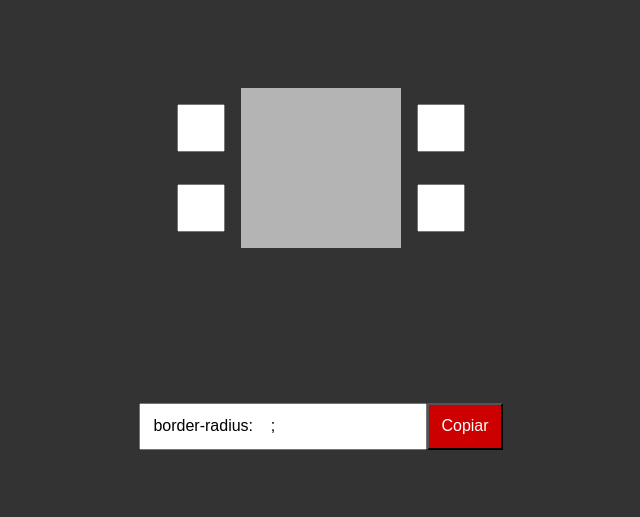
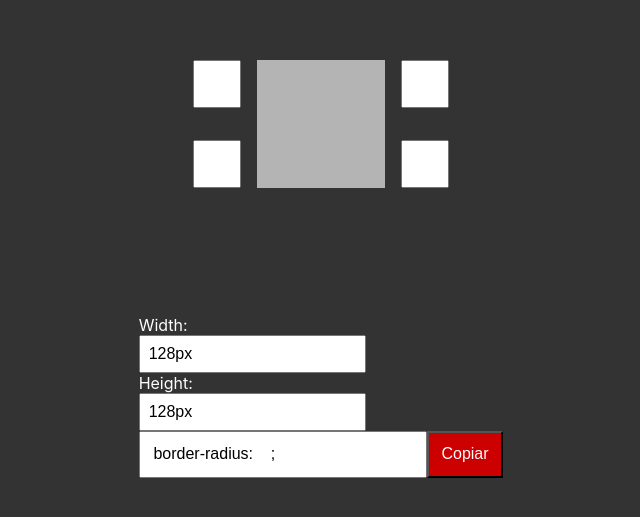
Before and after one commit to AluisioNBR/css-border-radius-generator-previewer, a Next.js app: page / in a window 1280 px wide. Shown: the part 131-648 px from the top of the page, without its empty margins (319-959 px from the left). Built offline with nearby package versions, Linux system fonts and the light colour scheme.

Commit message:
width/height variable

```diff
--- a/pages/index.js
+++ b/pages/index.js
@@ -4,6 +4,8 @@ import styles from '../styles/Home.module.css'
 import { useState } from 'react'
 
 function Box({
+  boxWidth,
+  boxHeight,
   setCssCopyAreaValue,
   topLeftCorner,
   downLeftCorner,
@@ -53,7 +55,13 @@ function Box({
   let value = `${topLeftCorner} ${topRightCorner} ${downRightCorner} ${downLeftCorner}`
   setCssCopyAreaValue(`border-radius: ${value};`)
 
-  return <div id={styles.box} style={{borderRadius: value}}></div>
+  return <div id={styles.box} style={
+    {
+      borderRadius: value,
+      width: boxWidth,
+      height: boxHeight
+    }
+    }></div>
 }
 
 function PointModifier({
@@ -93,7 +101,11 @@ function SideBox({
   )
 }
 
-function BoxContainer({ setCssCopyAreaValue }){
+function BoxContainer({
+  boxWidth,
+  boxHeight,
+  setCssCopyAreaValue
+}){
   const [topRightCorner, setTopRightCorner] = useState('')
   const [topLeftCorner, setTopLeftCorner] = useState('')
   const [downRightCorner, setDownRightCorner] = useState('')
@@ -109,6 +121,8 @@ function BoxContainer({ setCssCopyAreaValue }){
       />
 
       <Box
+        boxWidth={boxWidth}
+        boxHeight={boxHeight}
         setCssCopyAreaValue={setCssCopyAreaValue}
         topLeftCorner={topLeftCorner}
         downLeftCorner={downLeftCorner}
@@ -150,11 +164,67 @@ function CssCopyArea({ value }){
   )
 }
 
+function Dimension({
+  name,
+  value,
+  setDimension
+}){
+  return(
+    <div>
+      <label className={styles.dimensionLabel} htmlFor={name}>
+        {name}:
+      </label>
+      <br/>
+      <input
+        type='text'
+        name={name}
+        className={styles.dimensionInput}
+        value={value}
+        onChange={(event) => setDimension(event.target.value)}
+      />
+    </div>
+  )
+}
+
+function BoxSize({
+  boxWidth,
+  boxHeight,
+  setBoxWidth,
+  setBoxHeight
+}){
+  return(
+    <div>
+      <Dimension
+        name='Width'
+        value={boxWidth}
+        setDimension={setBoxWidth}
+      />
+
+      <Dimension
+        name='Height'
+        value={boxHeight}
+        setDimension={setBoxHeight}
+      />
+    </div>
+  )
+}
+
 function ExtrasContainer({
+  boxWidth,
+  boxHeight,
+  setBoxWidth,
+  setBoxHeight,
   cssCopyAreaValue
 }){
   return(
     <div>
+      <BoxSize
+        boxWidth={boxWidth}
+        boxHeight={boxHeight}
+        setBoxWidth={setBoxWidth}
+        setBoxHeight={setBoxHeight}
+      />
+
       <CssCopyArea
         value={cssCopyAreaValue}
       />
@@ -164,6 +234,8 @@ function ExtrasContainer({
 
 export default function Home() {
   const [cssCopyAreaValue, setCssCopyAreaValue] = useState('border-radius: 0;')
+  const [boxWidth, setBoxWidth] = useState('128px')
+  const [boxHeight, setBoxHeight] = useState('128px')
 
   return (
     <div className={styles.container}>
@@ -175,10 +247,16 @@ export default function Home() {
 
       <main className={styles.main}>
         <BoxContainer
+          boxWidth={boxWidth}
+          boxHeight={boxHeight}
           setCssCopyAreaValue={setCssCopyAreaValue}
         />
 
         <ExtrasContainer
+          boxWidth={boxWidth}
+          boxHeight={boxHeight}
+          setBoxWidth={setBoxWidth}
+          setBoxHeight={setBoxHeight}
           cssCopyAreaValue={cssCopyAreaValue}
         />
       </main>
--- a/styles/Home.module.css
+++ b/styles/Home.module.css
@@ -35,14 +35,19 @@
 
 #box {
   background: #b4b4b4;
-  width: 5rem;
-  height: 5rem;
-  padding: 5rem;
 }
 
-#cssCopyAreaValue, #cssCopyAreaButton {
+.dimensionLabel {
+  color: #fdfdfd;
+}
+
+#cssCopyAreaValue, #cssCopyAreaButton, .dimensionInput {
   font-size: 1rem;
   padding: 0.8rem;
+}
+
+.dimensionInput {
+  padding: 0.5rem;
 }
 
 #cssCopyAreaValue {
--- a/styles/Home.module.scss
+++ b/styles/Home.module.scss
@@ -1,5 +1,6 @@
 $app-background-color: #333;
 $box-background: #b4b4b4;
+$white: #fdfdfd;
 
 .container {
     padding: 0 2rem;
@@ -39,14 +40,19 @@ $box-background: #b4b4b4;
 
 #box{
     background: $box-background;
-    width: 5rem;
-    height: 5rem;
-    padding: 5rem;
 }
 
-#cssCopyAreaValue, #cssCopyAreaButton{
+.dimensionLabel{
+    color: $white;
+}
+
+#cssCopyAreaValue, #cssCopyAreaButton, .dimensionInput{
     font-size: 1rem;
     padding: .8rem;
+}
+
+.dimensionInput{
+    padding: .5rem;
 }
 
 #cssCopyAreaValue{
@@ -55,5 +61,5 @@ $box-background: #b4b4b4;
 
 #cssCopyAreaButton{
     background-color: #c00;
-    color: #fdfdfd;
+    color: $white;
 }
```
Also changed, not shown: 1 other file (tests, documents, lock files or other folders).
